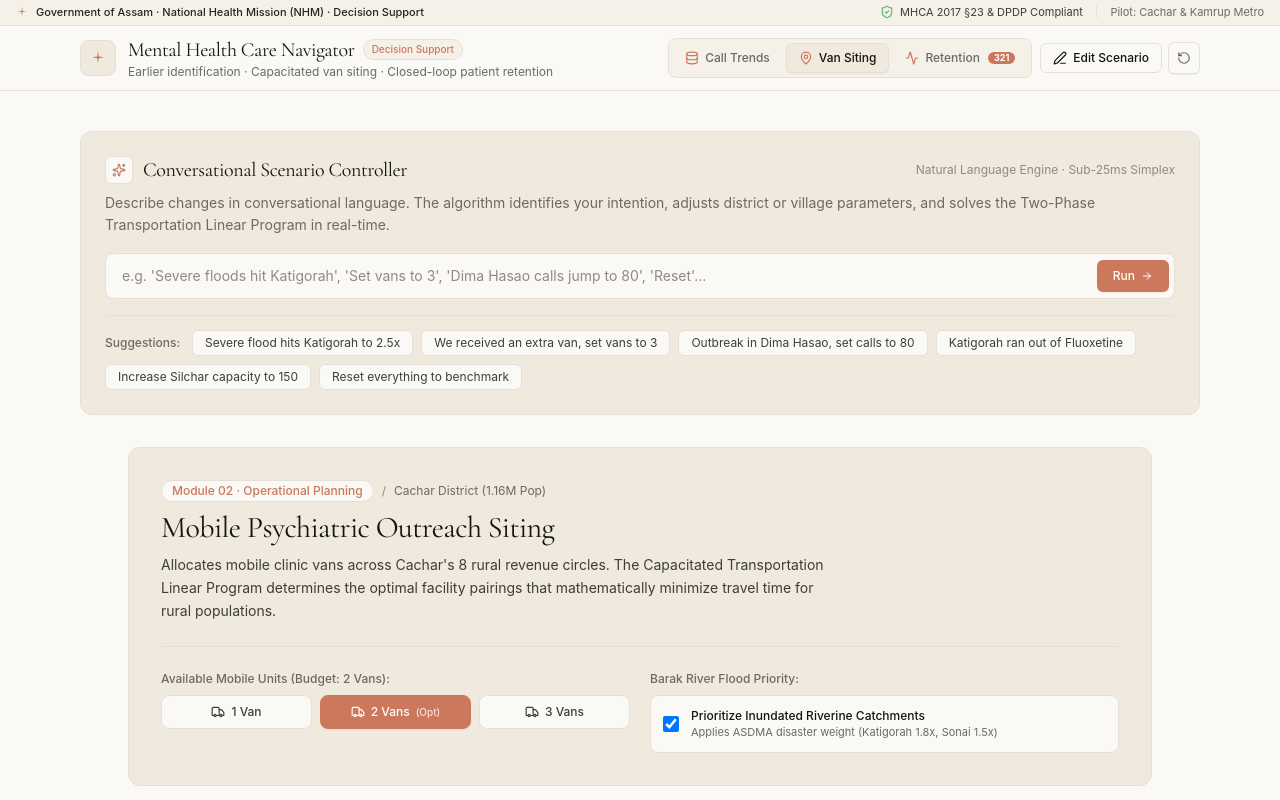
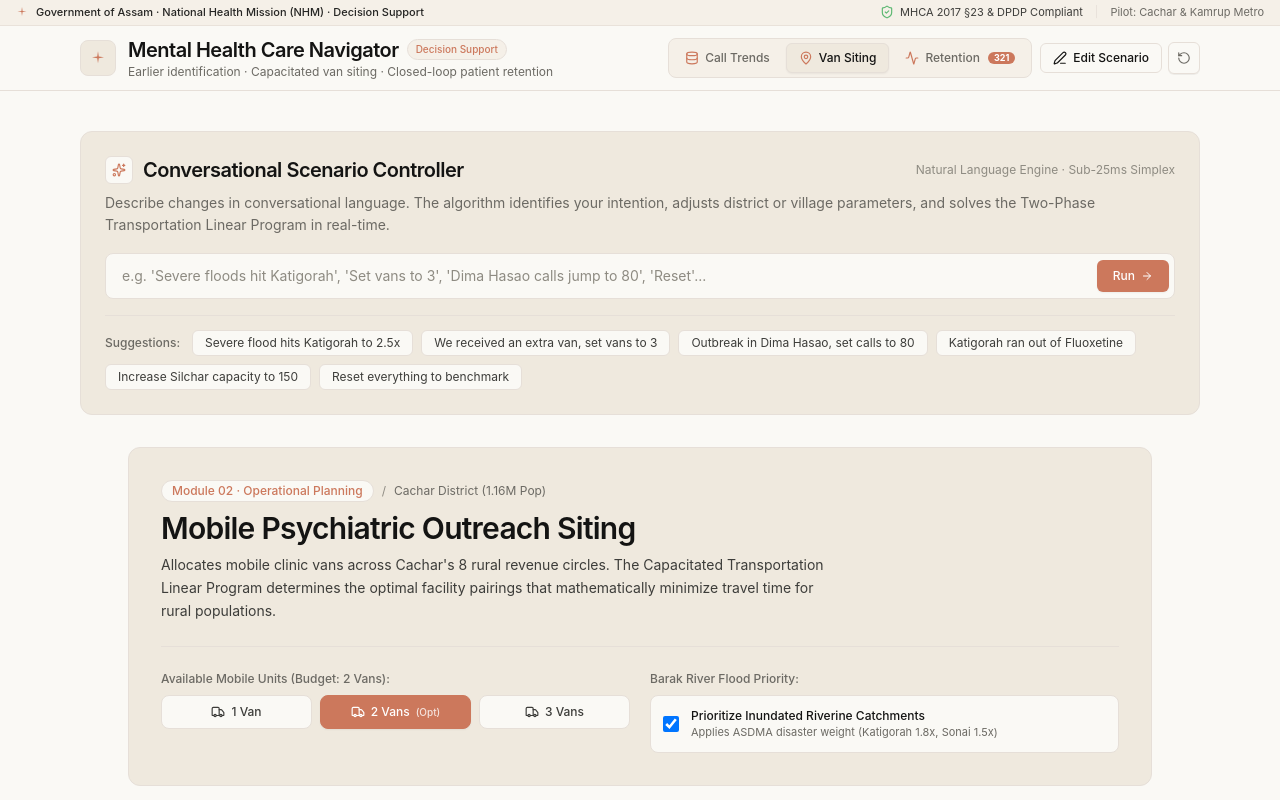
Before and after one commit to sauravsz/assam-mental-health-dss, a React (Vite) app: page / in a window 1280 px wide. Shown: the top 800 px of the page. Built offline with nearby package versions, Linux system fonts and the light colour scheme.

Commit message:
style(typography): update all headers to SF Pro Display with tight tracking and semibold weight

```diff
--- a/src/index.css
+++ b/src/index.css
@@ -42,9 +42,11 @@
   }
 }
 
+.font-header-sfpro,
 .font-serif-claude {
-  font-family: 'Cormorant Garamond', 'Tiempos Headline', Garamond, 'Times New Roman', serif;
-  letter-spacing: -0.02em;
+  font-family: -apple-system, BlinkMacSystemFont, "SF Pro Display", "SF Pro", "SF Pro Text", "Helvetica Neue", Arial, sans-serif;
+  letter-spacing: -0.025em;
+  font-weight: 600;
 }
 
 .font-mono-code {
```
Also changed, not shown: 1 other file (tests, documents, lock files or other folders).
